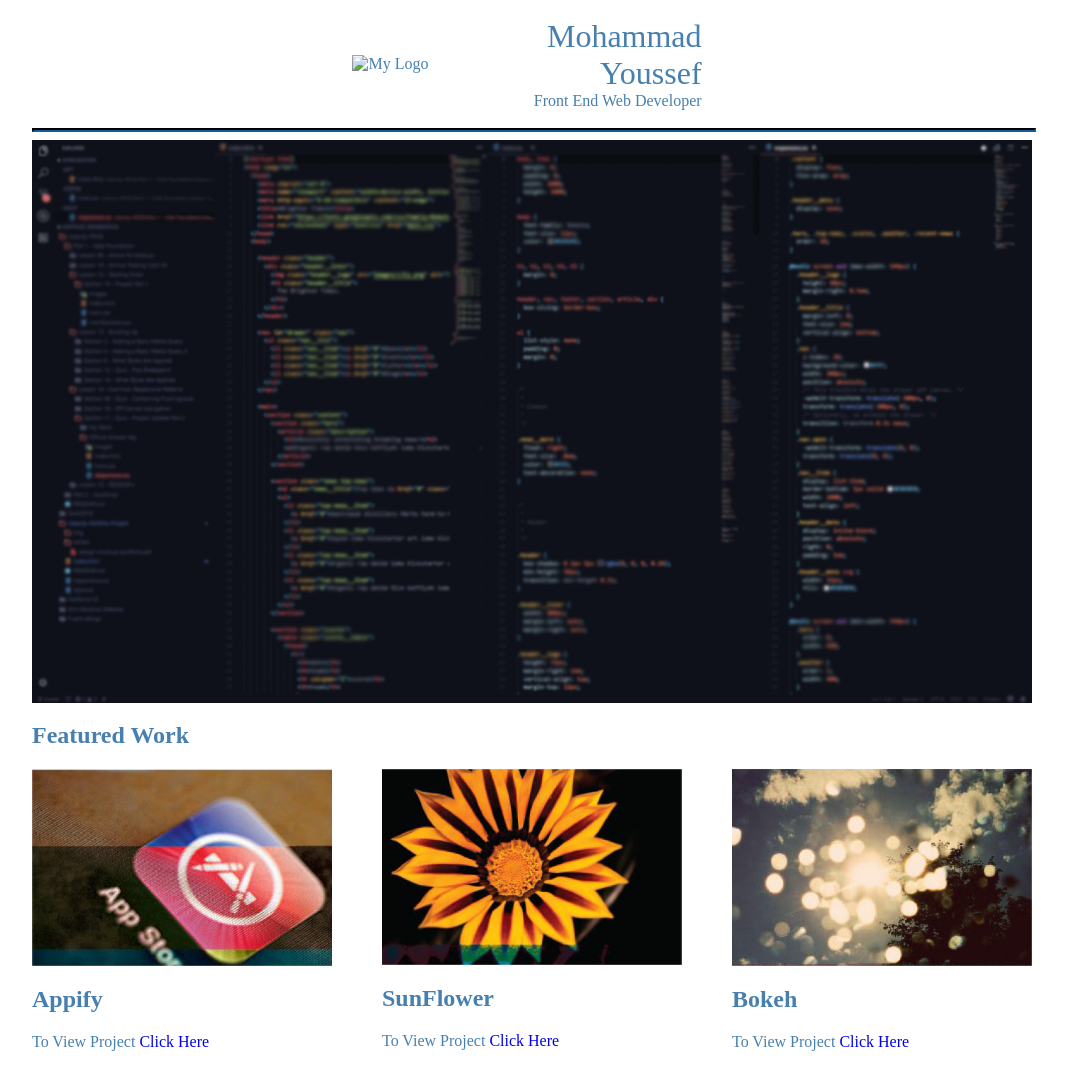
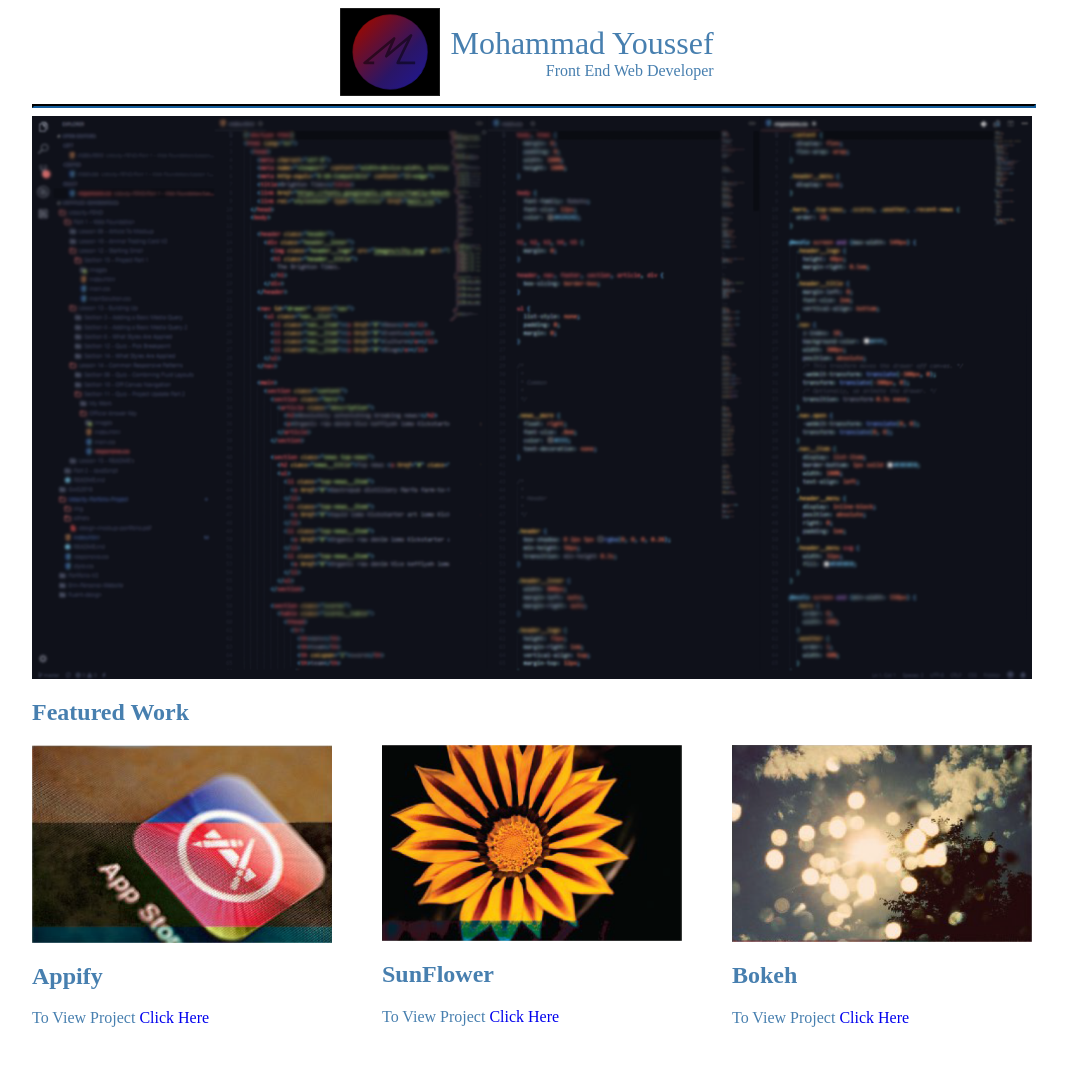
Before and after one commit to mohammadsf/Udacity-Porfolio-Project, a plain HTML site: page index.html in a window 1280 px wide. Shown: the whole page, without its empty margins (108-1175 px from the left). After the commit the page ends 1043 px from the top, so only its background shows below. Drawn offline with Linux system fonts and the light colour scheme; files whose address does not match are found by name.

Commit message:
Added new test logo and modified HTML

```diff
--- a/index.html
+++ b/index.html
@@ -11,7 +11,7 @@
      <body>
          <div class="container">
             <header class="container_header">
-                <img src="./img/Logo.svg" alt="My Logo" class="logo">
+                <img src="./img/Logo2.svg" alt="My Logo" class="logo">
                 <div class="text_container_header">
                     <h1 class="name">Mohammad Youssef</h1>
                     <h4 class="title">Front End Web Developer</h4>
```
Also changed, not shown: img/Logo2.svg (added).
